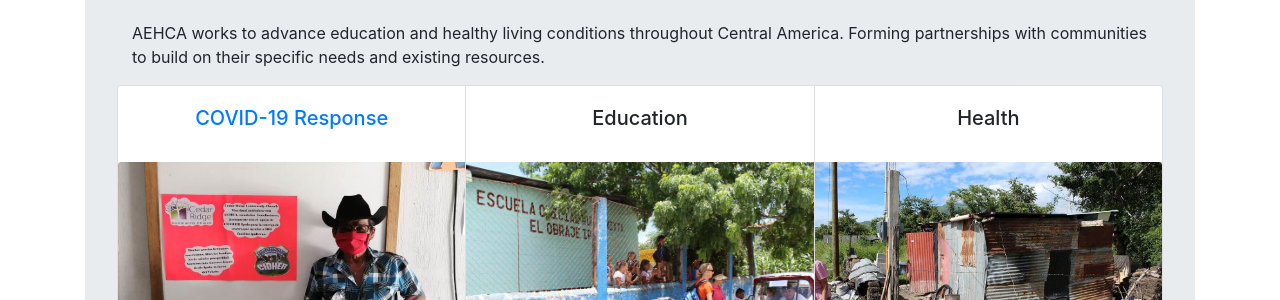
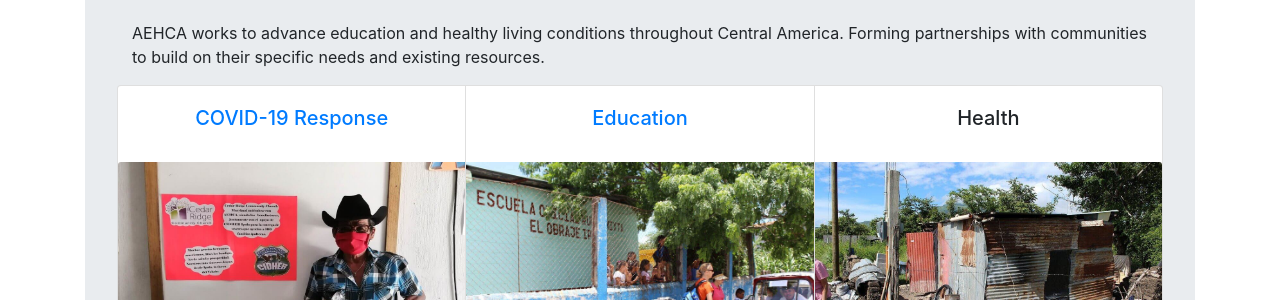
Before and after one commit to aehca/aehca.github.io, a Jekyll site: the page built from index.html, in a window 1280 px wide. Shown: the part 323-623 px from the top of the page. Built offline with Jekyll 4.4.1, drawn with Linux system fonts in a browser that asks for light colours.

Commit message:
link to education information

```diff
--- a/index.html
+++ b/index.html
@@ -41,12 +41,17 @@ layout: default
             <img src="/images/covid19-resp.jpg" class="card-img-top" alt="ipala covid response image">
         </div></a>
         <div class="card text-center">
-          <div class="card-body">
-            <h5 class="card-title">Education</h5>
-            <p class="card-text"></p>
-          </div>
-          <img src="/images/education.jpg" class="card-img-top" alt="ipala education image">
-        </div>
+          {% for post in site.posts %}
+          {% if post.title == "Education in Ipala, Guatemala" %}
+          <a href="{{ post.url }}">
+            {% endif %}
+            {% endfor %}
+            <div class="card-body">
+              <h5 class="card-title">Education</h5>
+              <p class="card-text"></p>
+            </div>
+            <img src="/images/education.jpg" class="card-img-top" alt="ipala education image">
+        </div></a>
         <div class="card text-center">
           <div class="card-body">
             <h5 class="card-title">Health</h5>
```
